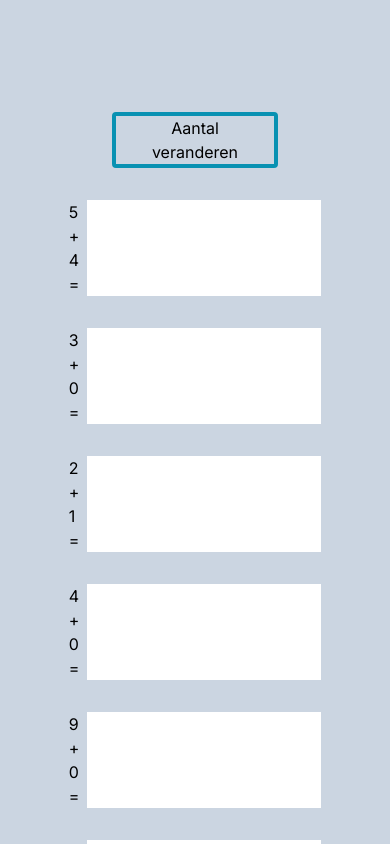
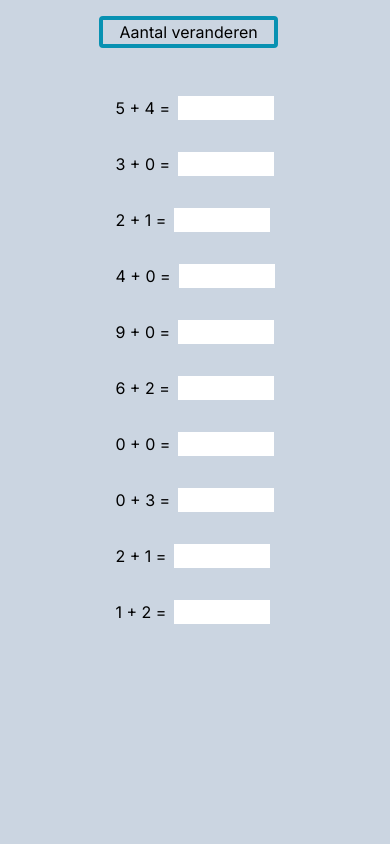
Before and after one commit to HellHunterMax/make-math, a Next.js app: page / in a window 390 px wide. Both pictures are taken after a click on the button "SOMMEN Maken!". Shown: the top 844 px of the page. Built offline with nearby package versions, Linux system fonts and the light colour scheme.

Commit message:
fix: styling on mobile

```diff
--- a/src/app/globals.css
+++ b/src/app/globals.css
@@ -2,32 +2,8 @@
 @tailwind components;
 @tailwind utilities;
 
-:root {
-  --foreground-rgb: 0, 0, 0;
-  --background-start-rgb: 214, 219, 220;
-  --background-end-rgb: 255, 255, 255;
+@layer utilities {
+	.text-balance {
+		text-wrap: balance;
+	}
 }
-
-@media (prefers-color-scheme: dark) {
-  :root {
-    --foreground-rgb: 255, 255, 255;
-    --background-start-rgb: 0, 0, 0;
-    --background-end-rgb: 0, 0, 0;
-  }
-}
-
-body {
-  color: rgb(var(--foreground-rgb));
-  background: linear-gradient(
-      to bottom,
-      transparent,
-      rgb(var(--background-end-rgb))
-    )
-    rgb(var(--background-start-rgb));
-}
-
-@layer utilities {
-  .text-balance {
-    text-wrap: balance;
-  }
-}
--- a/src/app/layout.tsx
+++ b/src/app/layout.tsx
@@ -16,7 +16,11 @@ export default function RootLayout({
 }>) {
 	return (
 		<html lang="en">
-			<body className={inter.className}>{children}</body>
+			<body
+				className={`${inter.className} flex min-h-full min-w-full flex-col items-center bg-slate-300 text-black`}
+			>
+				{children}
+			</body>
 		</html>
 	);
 }
--- a/src/app/page.tsx
+++ b/src/app/page.tsx
@@ -2,7 +2,7 @@ import Main from "@/components/main";
 
 export default function Home() {
 	return (
-		<main className="flex min-h-screen flex-col items-center p-24 bg-slate-300 text-black">
+		<main className="">
 			<Main />
 		</main>
 	);
--- a/src/components/math-question.tsx
+++ b/src/components/math-question.tsx
@@ -10,15 +10,18 @@ export function MathQuestion(props: MathQuestionProps) {
 	};
 
 	return (
-		<div className="flex flex-row justify-start p-4">
+		<div className="flex flex-row p-4">
 			<p className="pr-2">
 				{props.firstNumber} {props.operator} {props.secondNumber} =
 			</p>
 			<input
+				className="max-w-24"
 				type="number"
 				value={inputAnswer ?? ""}
 				onChange={handleChange}
 			/>
+			{inputAnswer === null && <p></p>}
+
 			{inputAnswer !== null && (
 				<p
 					className={`font-bold pl-2 ${
--- a/src/components/math-questions.tsx
+++ b/src/components/math-questions.tsx
@@ -35,7 +35,7 @@ export default function MathQuestions(props: MathType) {
 	const questions = generateMathQuestions();
 
 	return (
-		<div>
+		<div className="flex flex-col p-4">
 			{questions.map((question, index) => (
 				<MathQuestion key={index} {...question} />
 			))}
--- a/src/components/question-with-answer.tsx
+++ b/src/components/question-with-answer.tsx
@@ -14,7 +14,7 @@ export default function QuestionWithNumberInput(
 	props: QuestionWithNumberInputProps
 ) {
 	return (
-		<>
+		<div className="p-4">
 			<p>{props.question}</p>
 			<input
 				type="number"
@@ -23,6 +23,6 @@ export default function QuestionWithNumberInput(
 				min={props.min}
 				onChange={(v) => props.setAnswer(parseInt(v.target.value))}
 			/>
-		</>
+		</div>
 	);
 }
```
